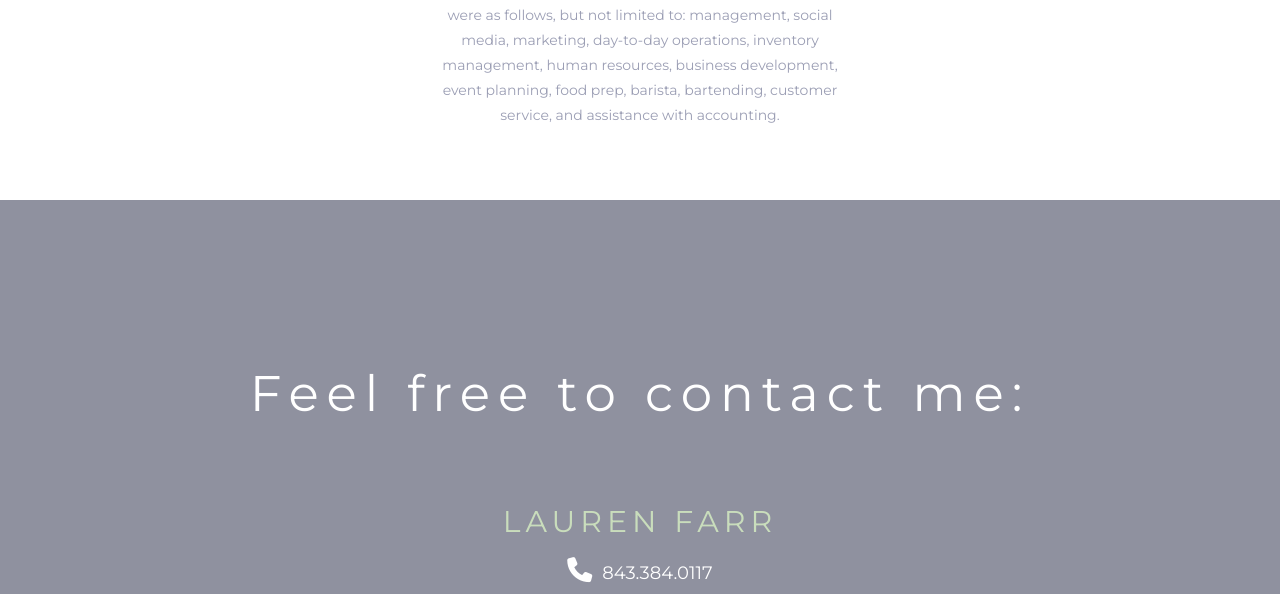
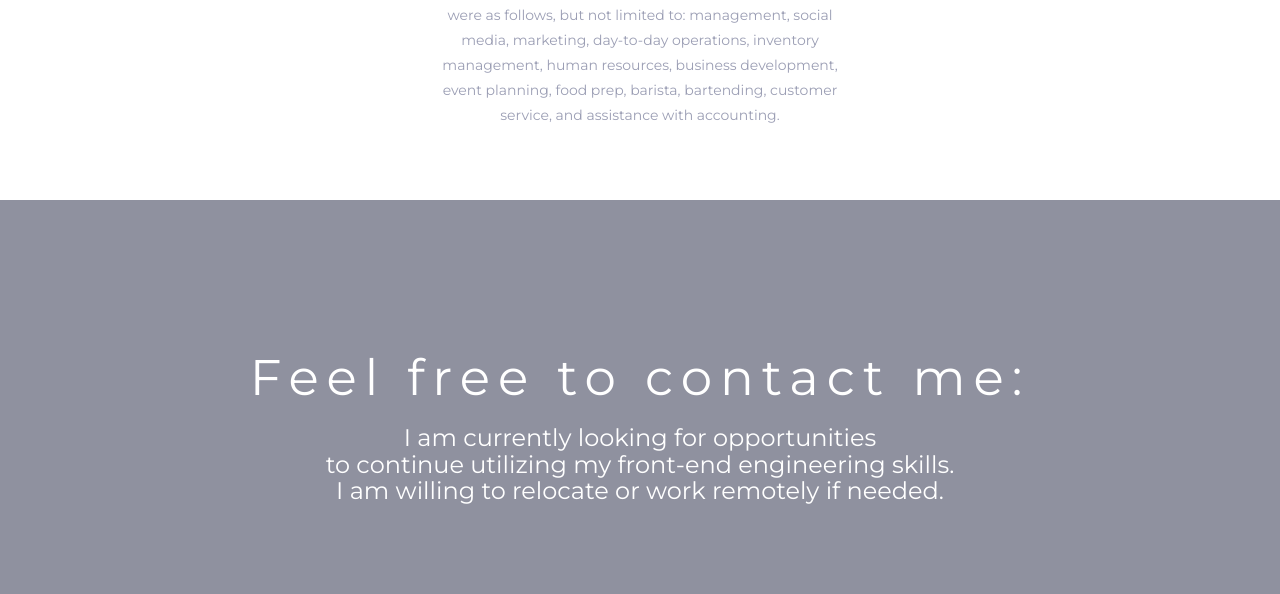
Before and after one commit to faurenlarr/larn.github.io, a website: page index.html in a window 1280 px wide. Shown: the part 2657-3251 px from the top of the page. Drawn offline with nearby package versions, Linux system fonts and the light colour scheme.

Commit message:
contact sectiond

```diff
--- a/index.html
+++ b/index.html
@@ -234,7 +234,9 @@
     </div>
 
     <div class="sectiond introinfo">
+
       <h1>Feel free to contact me:</h1>
+        <h3>I am currently looking for opportunities <br> to continue utilizing my front-end engineering skills. <br> I am willing to relocate or work remotely if needed.</h3>
       <h2>LAUREN FARR</h2>
       <h4><i class="fa fa-phone">  </i>843.384.0117</h4> <br>
       <h4><a href="mailto:lmfarr123@gmail.com"><i class="fa fa-envelope"></i> lmfarr123@gmail.com</a></h4> <br>
--- a/sassy.scss
+++ b/sassy.scss
@@ -655,7 +655,7 @@ li {
     // margin-top: 10%;
     text-align: center;
     h1 {
-      padding-top: 166px;
+      padding-top: 150px;
       text-align: center;
       letter-spacing: 12px;
       font-weight: bold;
@@ -674,6 +674,10 @@ li {
       letter-spacing: 5px;
         color: #c9ddbc;
 
+    }
+    h3 {
+      color: white;
+      // padding-top: 90px;
     }
     h4 {
       color: white;
```
Also changed, not shown: styles.css.
